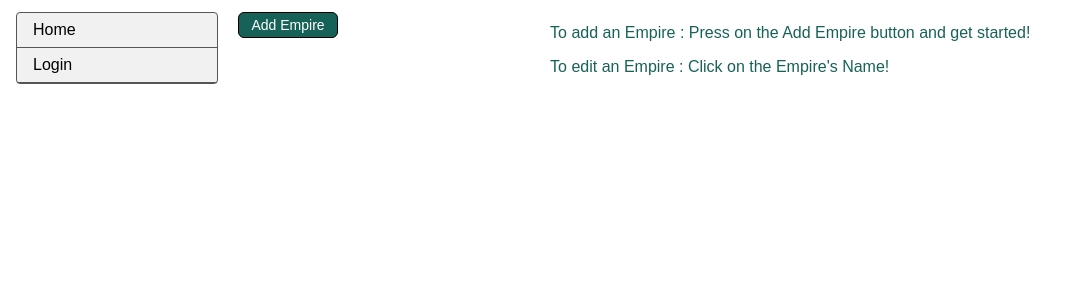
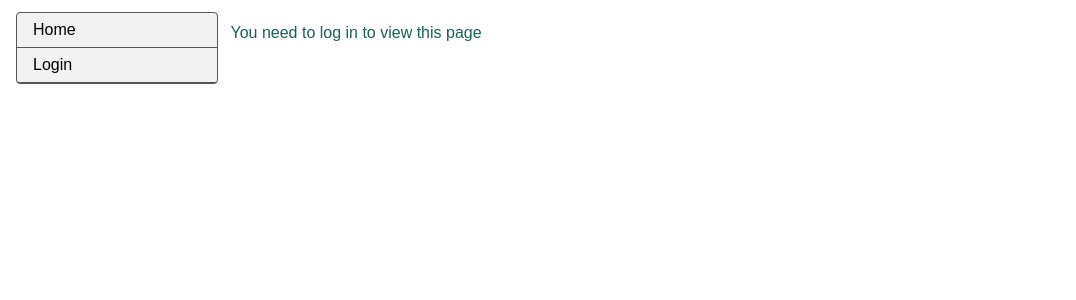
Before and after one commit to shishu1998/psychic-umbrella, a Flask app: page /archive in a window 1280 px wide. Shown: the top 300 px of the page, without its empty margins (0-1076 px from the left). Run offline with Flask 2, Linux system fonts and the light colour scheme; data that the repository does not hold is empty.

Commit message:
now you really can't access pages you shouldn't be accessing

```diff
--- a/static/archive.css
+++ b/static/archive.css
@@ -9,11 +9,3 @@ a{
 a:hover{
     color:#2b887c;
 }
-#ins{
-	margin-left: 200px;
-}
-
-
-p{
-	color:#176258;
-}
--- a/static/login.css
+++ b/static/login.css
@@ -27,3 +27,9 @@ form{
 body{
 	font-family: "arial";
 }
+#ins2{
+    text-align: center;
+}
+p{
+    color:#176258;
+}
--- a/static/style.css
+++ b/static/style.css
@@ -64,3 +64,14 @@ div{
     display:inline-block;
     vertical-align: top;
 }
+
+#ins{
+    margin-left: 200px;
+}
+
+#ins2{
+    text-align: center;
+}
+p{
+    color:#176258;
+}
--- a/templates/archive.html
+++ b/templates/archive.html
@@ -16,7 +16,7 @@
 {% endblock %}
 
 {% block body %}
-
+{% if logged %}
 {% if data == "empires" %}
 <div>
 <a href="/addEmpire"><button id="add">Add Empire</button></a>
@@ -68,4 +68,10 @@
 {% endif %}
 </div>
 <script src="../static/archive.js"></script>
+{% else %}
+<div id="ins2">
+<p>You need to log in to view this page</p>
+</div>
+{% endif %}
+
 {% endblock %}
--- a/templates/change.html
+++ b/templates/change.html
@@ -4,6 +4,7 @@
     <title>Changing Password</title>
     <link rel="stylesheet" type="text/css" href="../static/login.css">
   </head>
+  {% if logged %}
   <body>
     <form method = "POST">
       <br>
@@ -14,4 +15,9 @@
       <input type="submit" name ="button" value="Change"></input>
     </form>
   </body>
+  {% else %}
+<div id="ins2">
+<p>You need to log in to view this page.</p>
+</div>
+{%endif%}
 </html>
```
Also changed, not shown: templates/data.html (+8 -0 lines).
